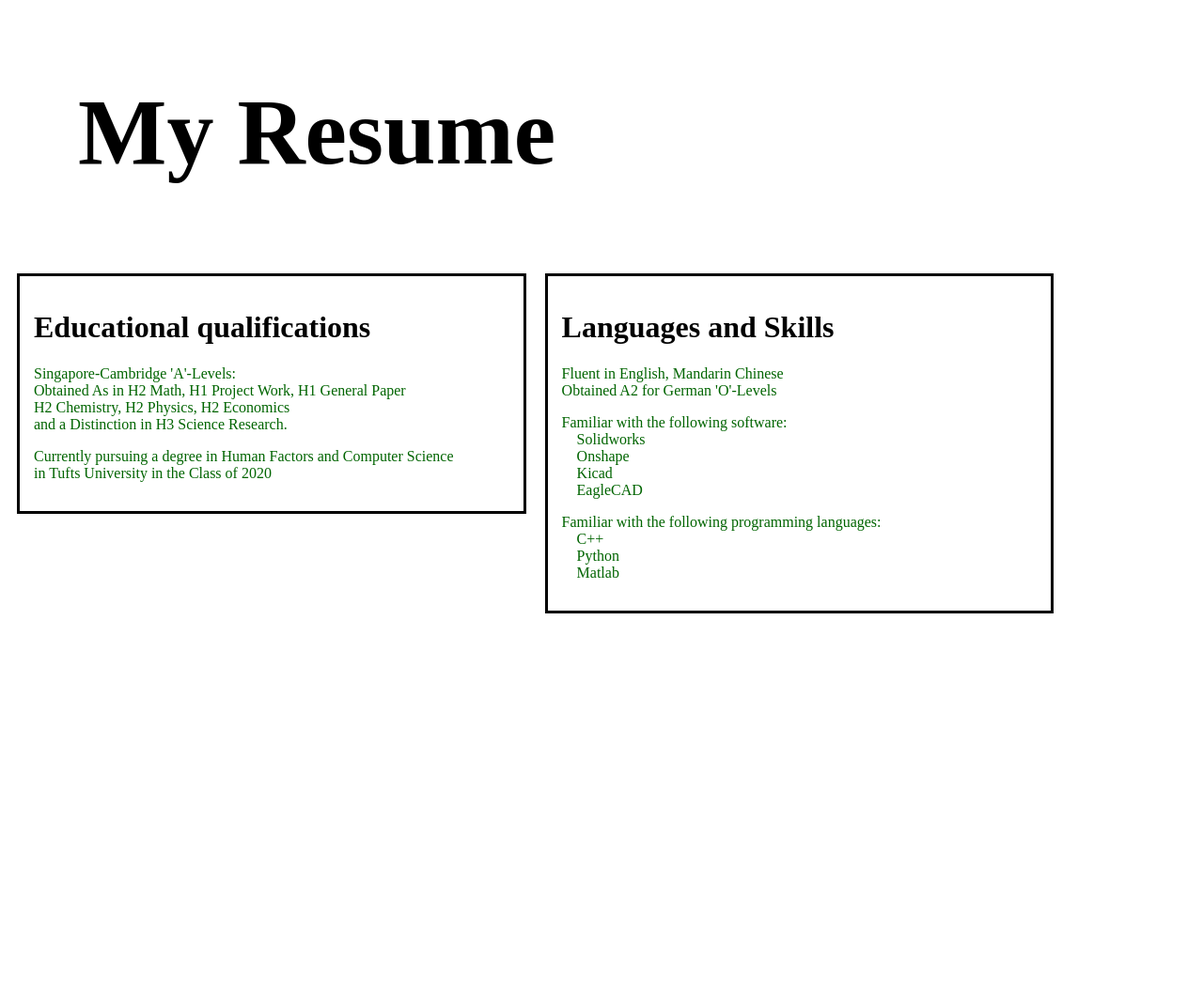
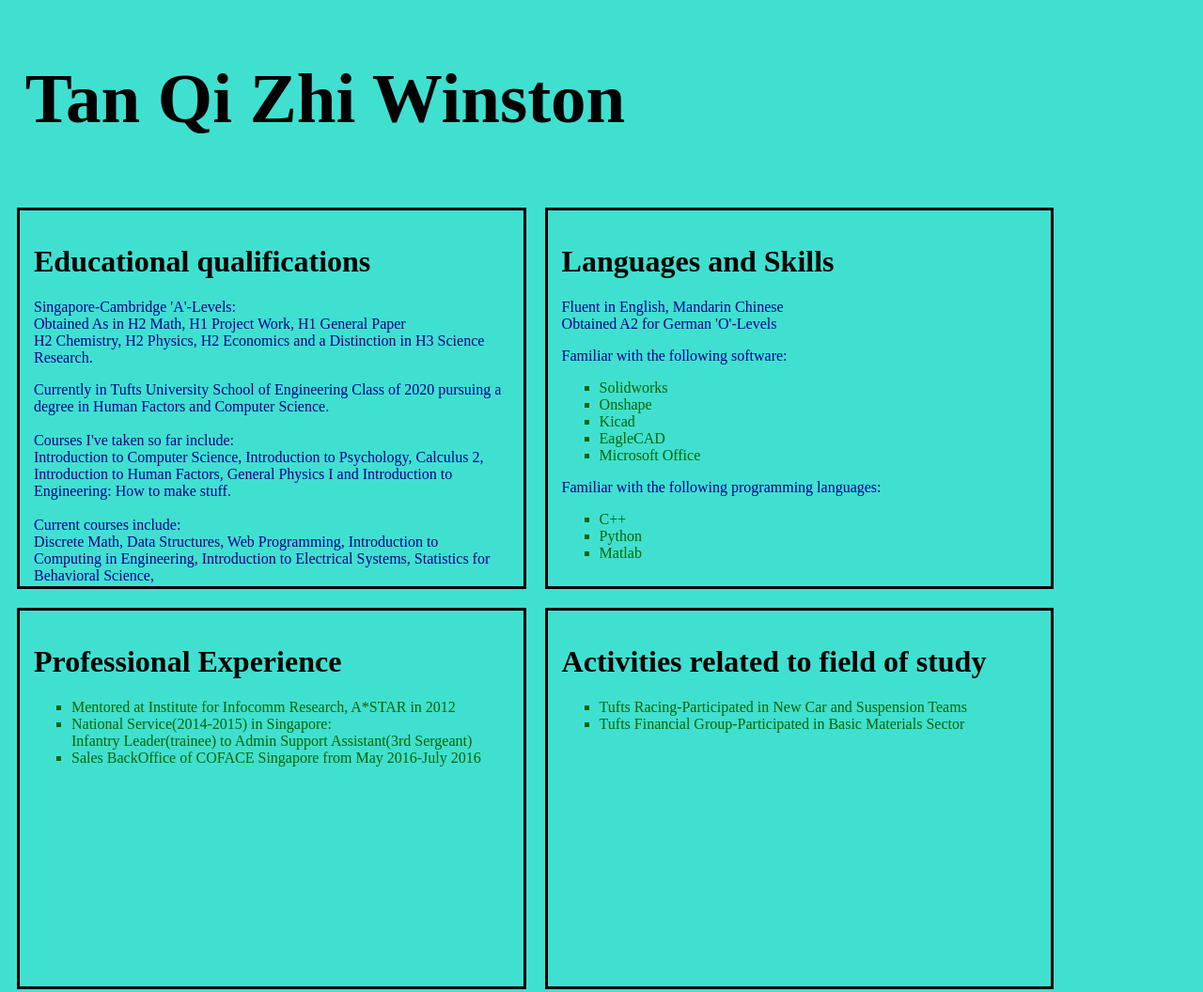
Before and after one commit to wintan15/wintan15.github.io, a plain HTML site: page resume.html in a window 1280 px wide. Shown: the whole page at 94% size. Before the commit the page ends 800 px from the top, so only its background shows below. Drawn offline with Linux system fonts and the light colour scheme.

Commit message:
Added Image, Updated CSS File, Filled in Biography in point form

```diff
--- a/resume.css
+++ b/resume.css
@@ -1,16 +1,17 @@
 body{
-	background-color:white;
+	background-color:turquoise;
 }
 
 
 p{
-	color:darkgreen;
+	color:darkblue;
 	text-align: left;
 }
 
 #head{
-	font-size:100px;
+	font-size:75px;
 	width:100%;
+	height:10%;
 }
 
 .box{
@@ -21,5 +22,11 @@ p{
 	border-style: solid;
 	padding: 15px;
 	width: 40%;
+	height:370px;
 	text-align: top;
 }
+ul{
+	color:darkgreen;
+	list-style-type: square;
+	list-style-position: outside;
+}
--- a/resume.html
+++ b/resume.html
@@ -7,15 +7,18 @@
 </head>
 
 <body>
-<h2  id='head'> &nbsp;&nbsp;&nbsp;My Resume</h2>
+<h2  id='head'> &nbsp;Tan Qi Zhi Winston</h2>
 <div class='box'><h1>Educational qualifications</h1>
 <p>Singapore-Cambridge 'A'-Levels:</br>
 Obtained As in H2 Math, H1 Project Work, H1 General Paper</br>
-H2 Chemistry, H2 Physics, H2 Economics</br>
-and a Distinction in H3 Science Research.</p>
+H2 Chemistry, H2 Physics, H2 Economics and a Distinction in H3 Science Research.</p>
 
-<p>Currently pursuing a degree in Human Factors and Computer Science</br>
-in Tufts University in the Class of 2020</br>
+<p> Currently in Tufts University School of Engineering Class of 2020 pursuing a degree in Human Factors and Computer Science.</br></br>
+Courses I've taken so far include:</br>
+Introduction to Computer Science, Introduction to Psychology, Calculus 2, Introduction to Human Factors, General Physics I and Introduction to Engineering: How to make stuff.</br>
+</br>
+Current courses include:</br>
+Discrete Math, Data Structures, Web Programming, Introduction to Computing in Engineering, Introduction to Electrical Systems, Statistics for Behavioral Science,
 </p>
 </div>
 <div class='box'><h1>Languages and Skills</h1>
@@ -23,18 +26,36 @@ in Tufts University in the Class of 2020</br>
 Obtained A2 for German 'O'-Levels</br>
 </p>
 <p>
-Familiar with the following software:</br>
-&nbsp;&nbsp;&nbsp;&nbsp;Solidworks</br>
-&nbsp;&nbsp;&nbsp;&nbsp;Onshape</br>
-&nbsp;&nbsp;&nbsp;&nbsp;Kicad</br>
-&nbsp;&nbsp;&nbsp;&nbsp;EagleCAD</br>
-</p>
+Familiar with the following software:
+<ul>
+	<li>Solidworks</li>
+	<li>Onshape</li>
+	<li>Kicad</li>
+	<li>EagleCAD</li>
+	<li>Microsoft Office</li>
+</ul></p>
 <p>
-Familiar with the following programming languages:</br>
-&nbsp;&nbsp;&nbsp;&nbsp;C++</br>
-&nbsp;&nbsp;&nbsp;&nbsp;Python</br>
-&nbsp;&nbsp;&nbsp;&nbsp;Matlab</br>
+Familiar with the following programming languages:
+<ul>
+	<li>C++</li>
+	<li>Python</li>
+	<li>Matlab</li>
+</ul>
 </p>
 </div>
-
+<div class='box'>
+<h1>Professional Experience</h1>
+<ul>
+	<li>Mentored at Institute for Infocomm Research, A*STAR in 2012</li>
+	<li>National Service(2014-2015) in Singapore: </br>
+	Infantry Leader(trainee) to Admin Support Assistant(3rd Sergeant)</li>
+	<li>Sales BackOffice of COFACE Singapore from May 2016-July 2016</li>
+</p>
+</div>
+<div class='box'>
+<h1> Activities related to field of study </h1>
+<ul>
+	<li>Tufts Racing-Participated in New Car and Suspension Teams</li>
+	<li>Tufts Financial Group-Participated in Basic Materials Sector</li>
+</div>
 </body>
```
Also changed, not shown: bio.html (+23 -2 lines), index.html (+1 -1 lines), selfie.jpg (added).
